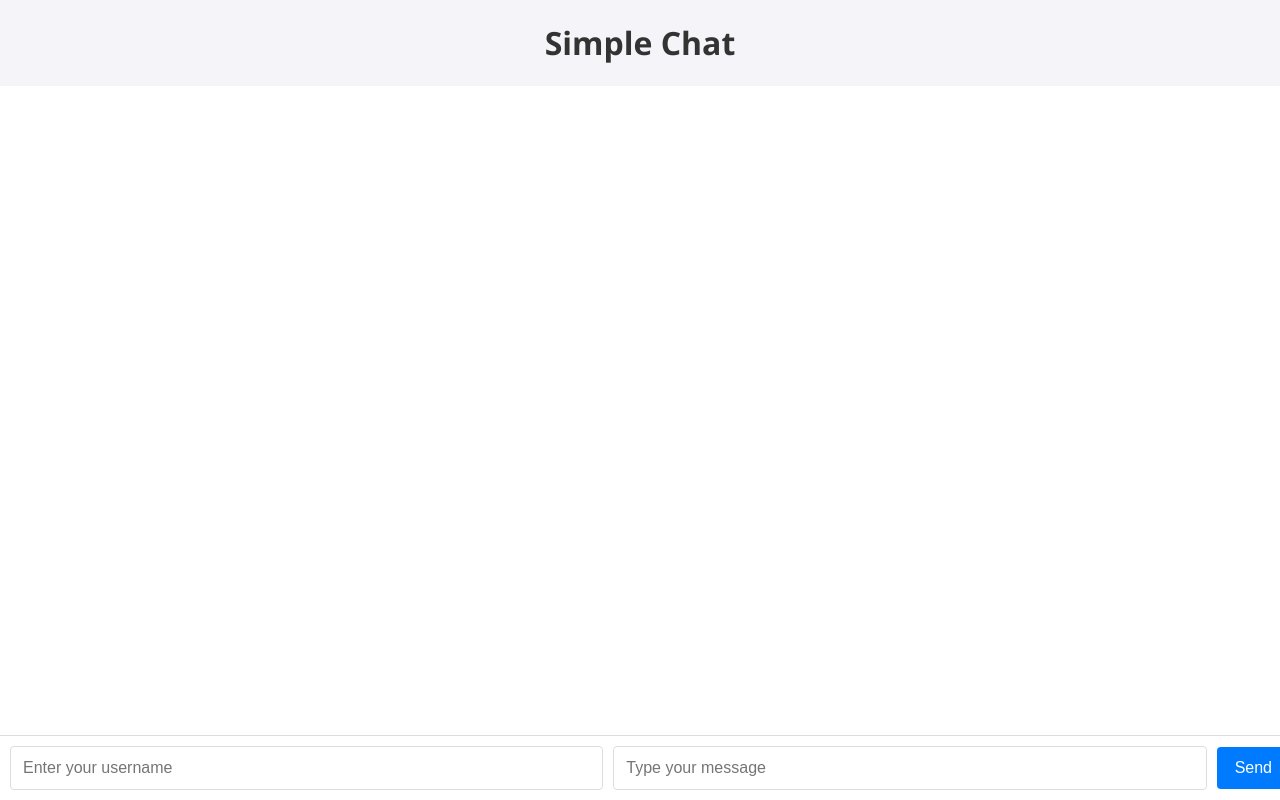
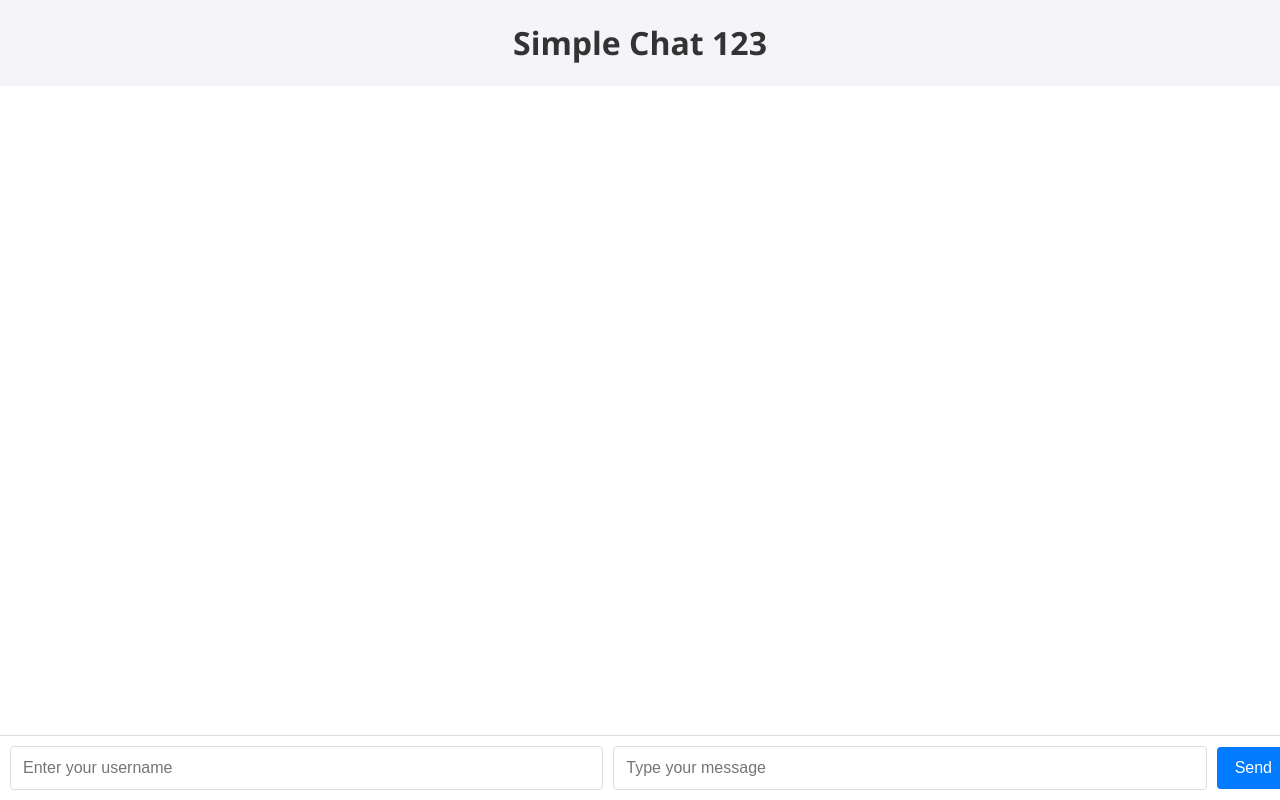
Before and after one commit to martinmwas254/simple-chat, a website: page public/index.html in a window 1280 px wide. Drawn offline with Linux system fonts and the light colour scheme.

Commit message:
update ui

```diff
--- a/public/index.html
+++ b/public/index.html
@@ -147,7 +147,7 @@ body {
     </style>
 </head>
 <body>
-    <h1 style="text-align: center;">Simple Chat</h1>
+    <h1 style="text-align: center;">Simple Chat 123</h1>
     <div id="chat"></div>
     <div id="message-input">
         <input type="text" id="username" placeholder="Enter your username" required>
```
